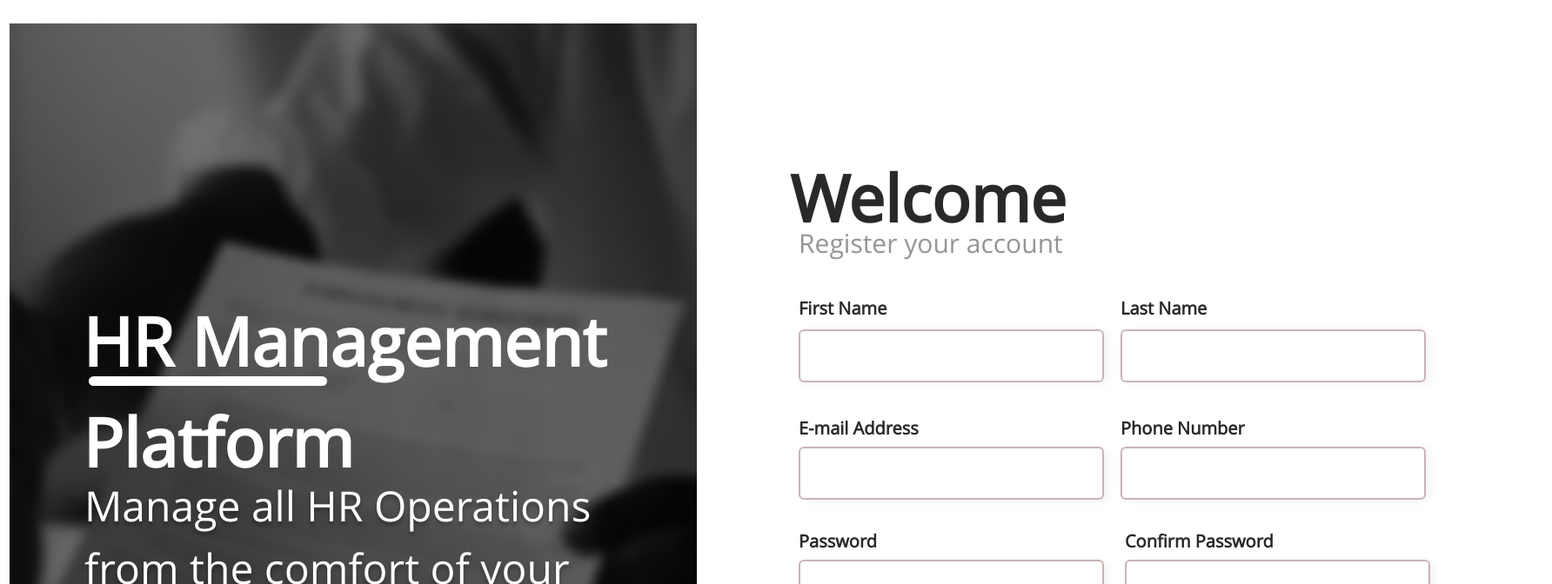
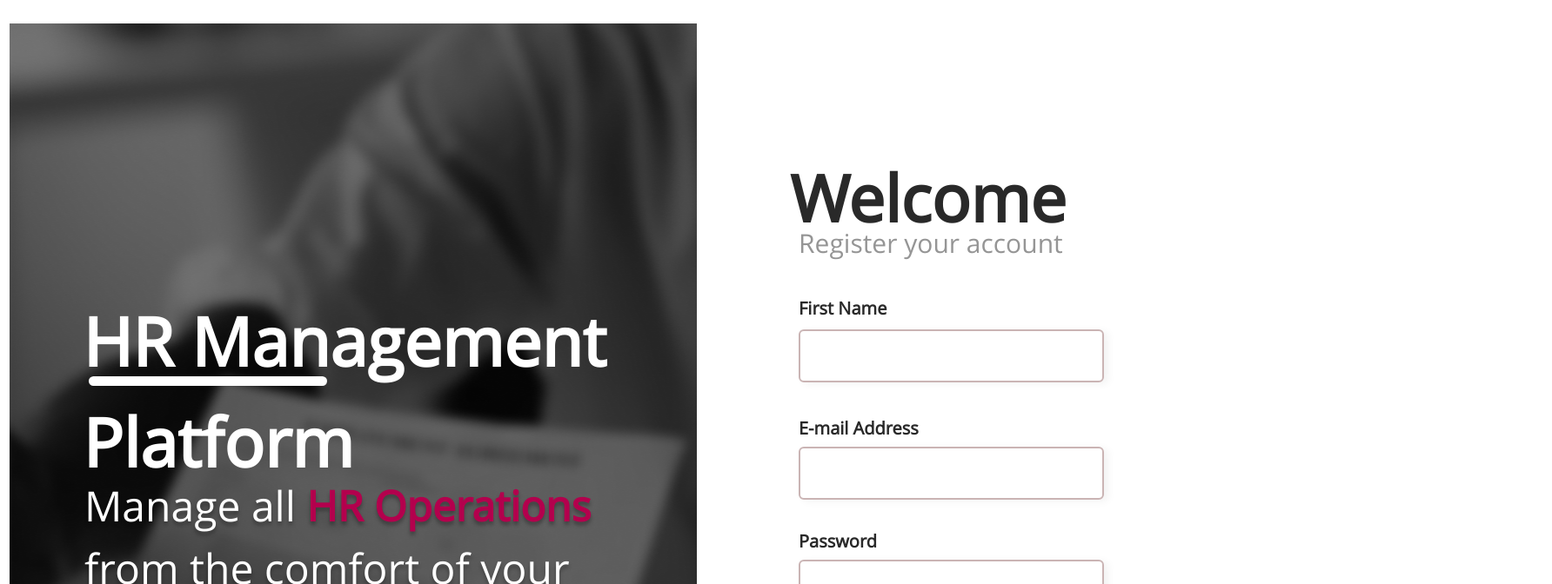
Before and after one commit to code-bajju/Material-UI-login-Page, a React (Create React App) app: page / in a window 1280 px wide. Shown: the top 672 px of the page at 87% size, 1784 px wide, since content can reach past the window. Built offline with nearby package versions, Linux system fonts and the light colour scheme.

Commit message:
login page updated

```diff
--- a/src/Components/LoginPage/LoginPage.jsx
+++ b/src/Components/LoginPage/LoginPage.jsx
@@ -3,7 +3,8 @@ import './LoginPage.css';
 
 const LoginPage = () => {
   return (
-    <div className="v7_60">
+    <div className="main-container">
+      <div className='first-container'>
       <div className="image-container">
         <div className="color-layer"></div>
         <div className="v8_74"></div>
@@ -11,10 +12,13 @@ const LoginPage = () => {
       <div className="v8_75"></div>
       <span className="v8_97">HR Management Platform</span>
       <span className="v8_98">
-        Manage all HR Operations from the comfort of your home.
+        Manage all <strong className="hr-text"> HR Operations </strong>from the comfort of your home.
       </span>
+      </div>
+      <div className="second-container">
       <div className="v8_99"></div>
       <div className="name"></div>
+
       <div className="v8_76">Welcome</div>
       <div className="v8_77">Register your account</div>
       <div className="v8_78">First Name</div>
@@ -40,6 +44,7 @@ const LoginPage = () => {
       <div className="v8_83">
         Already have an account? Log In
       </div>
+      </div>
     </div>
   );
 };
```
